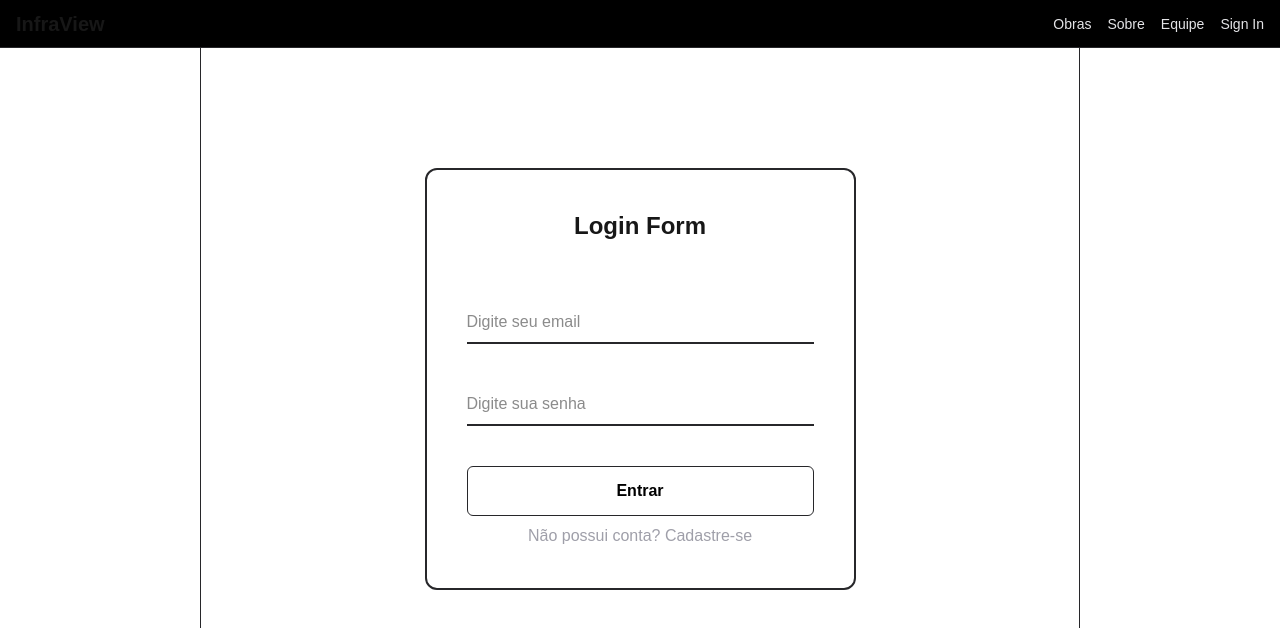
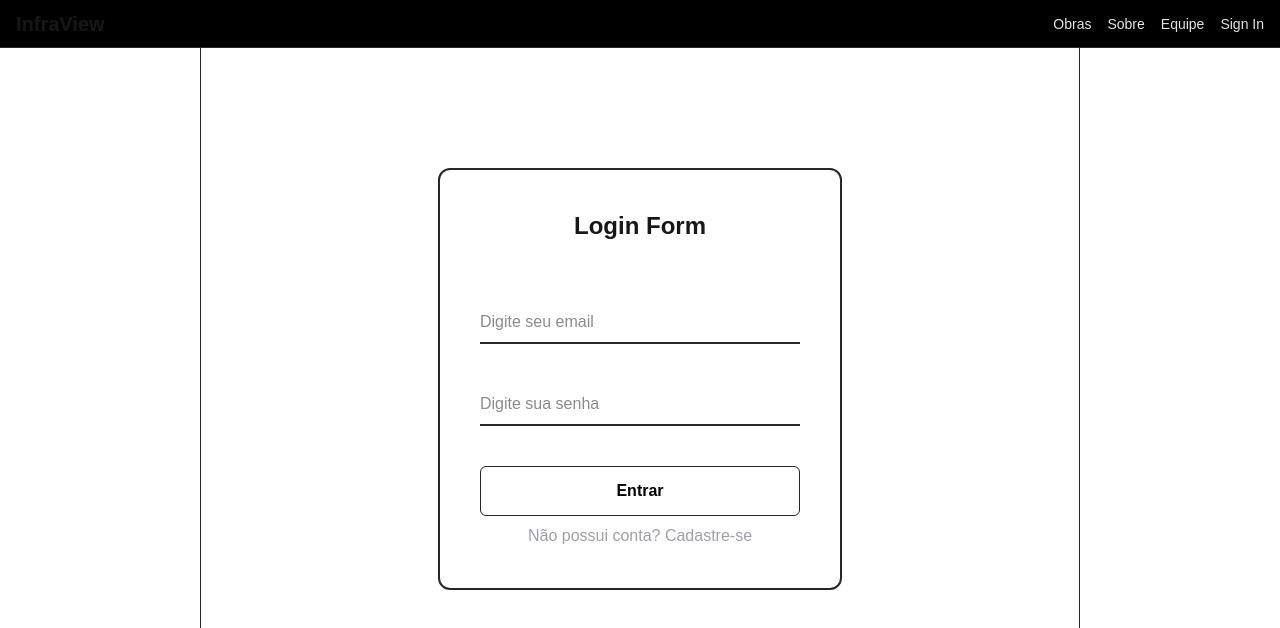
Before and after one commit to NoScandalize/prefeitura-web, a Next.js app: page /signin in a window 1280 px wide. Shown: the top 628 px of the page. Built offline with nearby package versions, Linux system fonts and the light colour scheme.

Commit message:
fix: correct input padding issue

```diff
--- a/src/components/login-form/index.tsx
+++ b/src/components/login-form/index.tsx
@@ -6,13 +6,13 @@ export function LoginForm() {
             <form action="" className="flex-col border-2 rounded-xl border-zinc-800 mt-30">
                 <div className="flex flex-col gap-10 pl-10 pr-10">
                     <h1 className="flex justify-center pt-10 pb-5 font-sans font-bold text-2xl">Login Form</h1>
-                    <div>
+                    <div className="w-80">
                         <label htmlFor="email"></label>
-                        <input type="text" placeholder="Digite seu email" name="email" id="email" className="pb-2 pt-2 border-b-2 border-zinc-800 pr-35"/>
+                        <input type="text" placeholder="Digite seu email" name="email" id="email" className="pb-2 pt-2 border-b-2 border-zinc-800 w-full"/>
                     </div>
-                    <div>
+                    <div className="w-80">
                         <label htmlFor="password"></label>
-                        <input type="password" placeholder="Digite sua senha" name="password" id="password" className="pb-2 pt-2 text-left border-b-2 border-zinc-800 pr-35"/>
+                        <input type="password" placeholder="Digite sua senha" name="password" id="password" className="pb-2 pt-2 text-left border-b-2 border-zinc-800 w-full"/>
                     </div>
                 </div>
                 <div className="flex justify-center bg-white text-black mt-10 ml-10 mr-10 mb-2 pt-3 pb-3 pl-10 pr-10 rounded-md font-semibold border cursor-pointer hover:bg-transparent hover:text-white border-zinc-800 duration-300">
```
